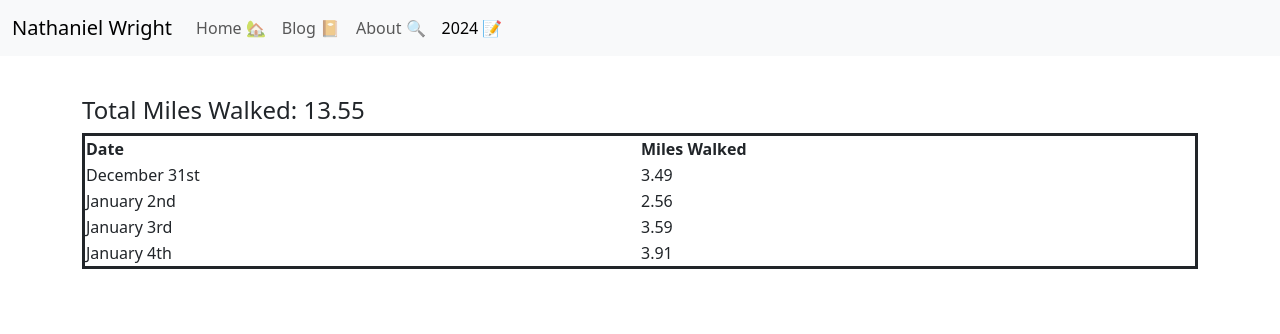
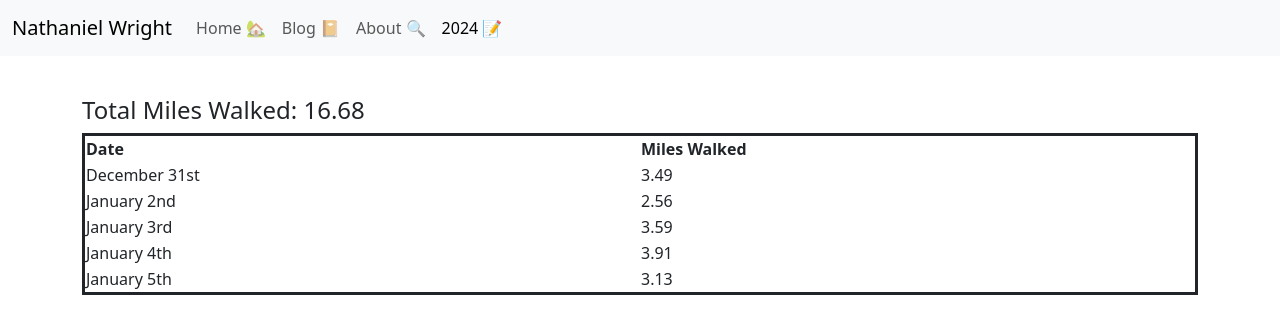
Before and after one commit to N8-Wright/nathanieljwright.github.io, a Jekyll site: the page built from 2024.html, in a window 1280 px wide. Shown: the top 334 px of the page. Built offline with Jekyll 4.4.1, drawn with Linux system fonts in a browser that asks for light colours.

```diff
--- a/2024.html
+++ b/2024.html
@@ -23,6 +23,10 @@ title: 2024 Goals
       <td><time datetime="2024-01-04">January 4th</time></td>
       <td>3.91</td>
     </tr>
+    <tr>
+      <td><time datetime="2024-01-05">January 5th</time></td>
+      <td>3.13</td>
+    </tr>
 </table>
 
 <script>
```
Lines whose indentation alone changed are shown as unchanged.
